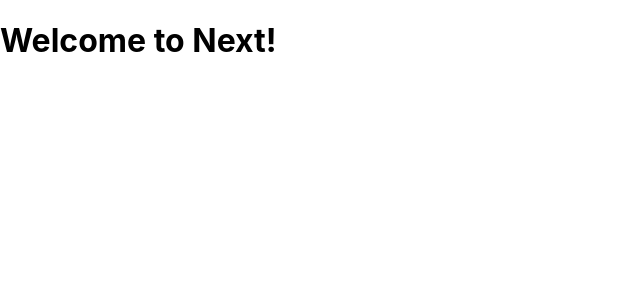
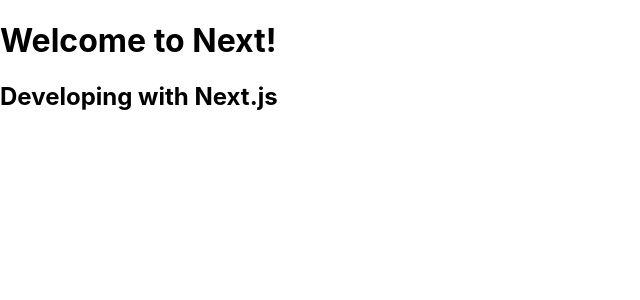
Before and after one commit to yueymiqua/next-example-project, a Next.js app: page / in a window 1280 px wide. Shown: the top 300 px of the page, without its empty margins (0-640 px from the left). Built offline with nearby package versions, Linux system fonts and the light colour scheme.

Commit message:
Update index.js

```diff
--- a/pages/index.js
+++ b/pages/index.js
@@ -4,6 +4,7 @@
   return (
     <div>
       <h1>Welcome to Next!</h1>
+      <h2>Developing with Next.js</h2>
     </div>
   )
 }
```
